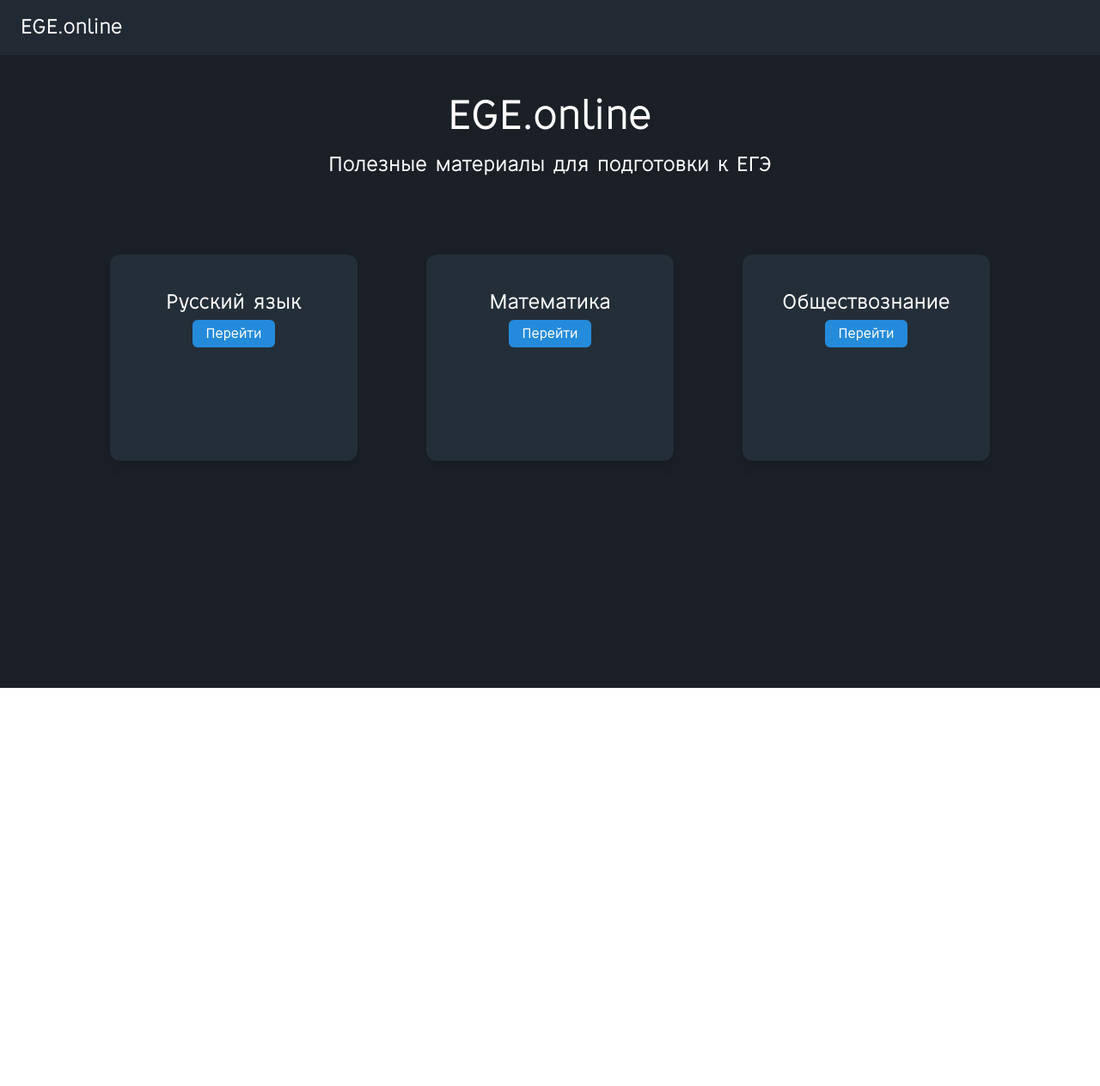
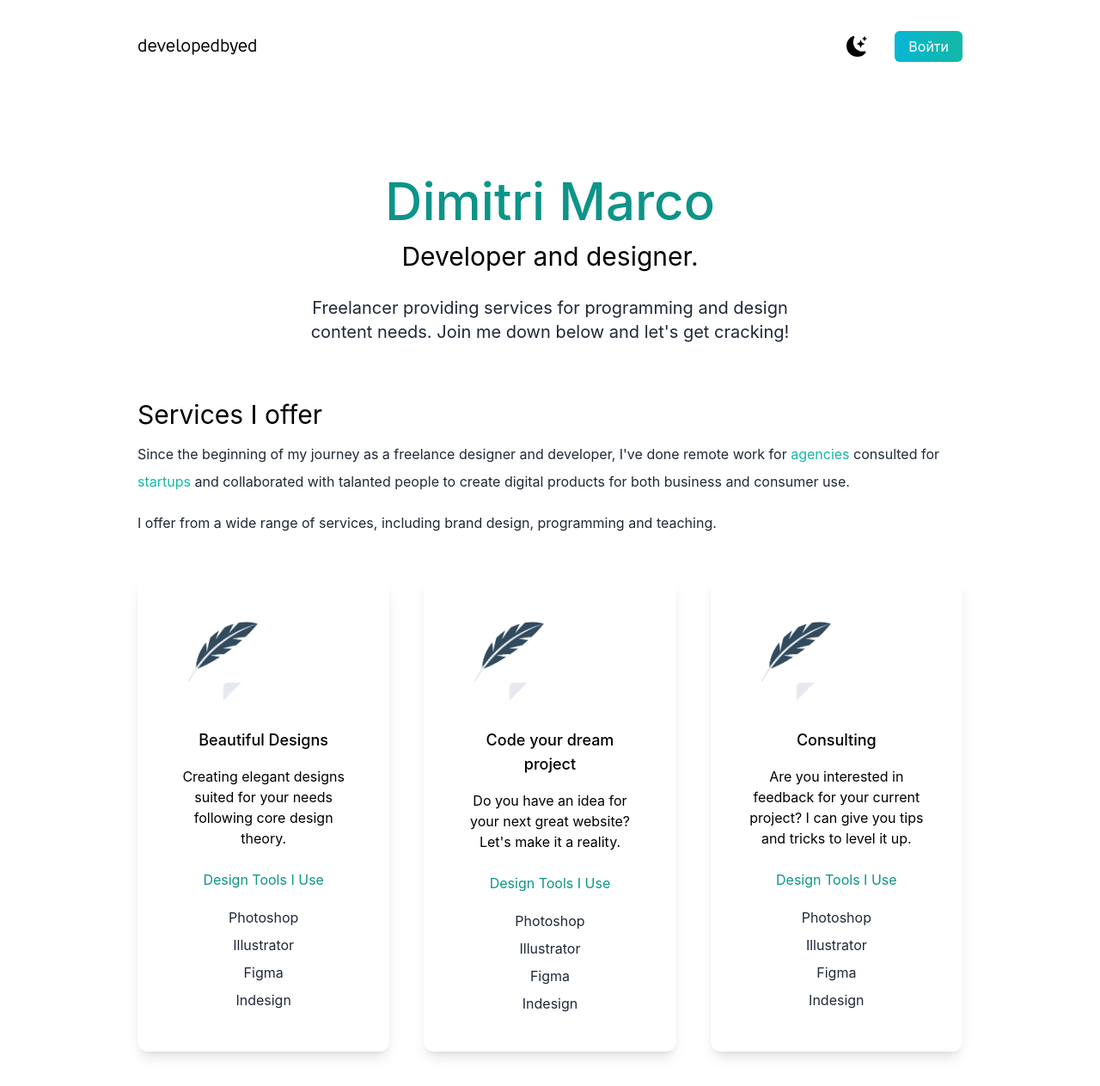
Before and after one commit to reihellcat/ege.online, a Next.js app: page / in a window 1280 px wide. Shown: the whole page at 86% size. Before the commit the page ends 800 px from the top, so only its background shows below. Built offline with nearby package versions, Linux system fonts and the light colour scheme.

Commit message:
first commit

```diff
--- a/pages/index.js
+++ b/pages/index.js
@@ -1,45 +1,120 @@
 import Head from "next/head";
+import {
+  AiFillTwitterCircle,
+  AiFillLinkedin,
+  AiFillYoutube,
+} from "react-icons/ai";
+import { BsFillMoonStarsFill } from "react-icons/bs";
+import { useState } from "react";
+import deved from "../public/russian.png";
 import Image from "next/image";
-import styles from "../styles/Home.module.css";
-import { BsFillMoonStarsFill, BsTelegram } from "react-icons/bs";
-import { MdMenuBook } from "react-icons/md";
-import { TbMath } from 'react-icons/tb'
 
 export default function Home() {
+  const [darkMode, setDarkMode] = useState(false);
+
   return (
-    <div>
+    <div className={darkMode ? "dark" : ""}>
       <Head>
-        <title>ЕГЭ.online</title>
+        <title>Create Next App</title>
         <meta name="description" content="Generated by create next app" />
         <link rel="icon" href="/favicon.ico" />
       </Head>
-
-      <main className=" text-white bg-[#1A2026] font-apple123">
-        <section className="min-h-screen">
-          <nav className="p-4 flex bg-[#212932] justify-between">
-            <h1 className="text-2xl ml-2">EGE.online</h1>
+      <main className=" bg-white px-10 dark:bg-gray-900 md:px-20 lg:px-40">
+        <section className="">
+          <nav className="py-10 mb-12 flex justify-between dark:text-white">
+            <h1 className="font-apple123 text-xl">developedbyed</h1>
+            <ul className="flex items-center">
+              <li>
+                <BsFillMoonStarsFill
+                  onClick={() => setDarkMode(!darkMode)}
+                  className=" cursor-pointer text-2xl"
+                />
+              </li>
+              <li>
+                <a
+                  className="bg-gradient-to-r from-cyan-500 text- to-teal-500 text-white px-4 py-2 border-none rounded-md ml-8"
+                  href="#"
+                >
+                  Войти
+                </a>
+              </li>
+            </ul>
           </nav>
-          <div className="text-center p-10">
-            <h2 className="text-5xl py-2 font-medium">EGE.online</h2>
-            <h3 className="text-2xl py-2">
-              Полезные материалы для подготовки к ЕГЭ
+          <div className="text-center p-10 py-10">
+            <h2 className="text-5xl py-2 text-teal-600 font-medium dark:text-teal-400 md:text-6xl">
+              Dimitri Marco
+            </h2>
+            <h3 className="text-2xl py-2 dark:text-white md:text-3xl">
+              Developer and designer.
             </h3>
+            <p className="text-md py-5 leading-8 text-gray-800 dark:text-gray-200 max-w-xl mx-auto md:text-xl">
+              Freelancer providing services for programming and design content
+              needs. Join me down below and let's get cracking!
+            </p>
+          </div>
+        </section>
+        <section>
+          <div>
+            <h3 className="text-3xl py-1 dark:text-white ">Services I offer</h3>
+            <p className="text-md py-2 leading-8 text-gray-800 dark:text-gray-200">
+              Since the beginning of my journey as a freelance designer and
+              developer, I've done remote work for
+              <span className="text-teal-500"> agencies </span>
+              consulted for <span className="text-teal-500">startups </span>
+              and collaborated with talanted people to create digital products
+              for both business and consumer use.
+            </p>
+            <p className="text-md py-2 leading-8 text-gray-800 dark:text-gray-200">
+              I offer from a wide range of services, including brand design,
+              programming and teaching.
+            </p>
+          </div>
+          <div className="lg:flex gap-10">
+            <div className="text-center shadow-lg p-10 rounded-xl my-10  dark:bg-white flex-1">
+              <Image src={deved} width={100} height={100} />
+              <h3 className="text-lg font-medium pt-8 pb-2  ">
+                Beautiful Designs
+              </h3>
+              <p className="py-2">
+                Creating elegant designs suited for your needs following core
+                design theory.
+              </p>
+              <h4 className="py-4 text-teal-600">Design Tools I Use</h4>
+              <p className="text-gray-800 py-1">Photoshop</p>
+              <p className="text-gray-800 py-1">Illustrator</p>
+              <p className="text-gray-800 py-1">Figma</p>
+              <p className="text-gray-800 py-1">Indesign</p>
             </div>
-            <div className="flex justify-center">
-            <div className="justify-center text-center shadow-lg bg-[#242E38] py-10 rounded-xl m-10 h-60 w-72">
-              <h2 className="text-2xl mb-2">Русский язык</h2>
-              <a className="bg-[#248BDA] hover:bg-[#207CC2] text-white px-4 py-2 rounded-md mt-5" href="/russian">Перейти</a>
+            <div className="text-center shadow-lg p-10 rounded-xl my-10 dark:bg-white flex-1">
+              <Image src={deved} width={100} height={100} />
+              <h3 className="text-lg font-medium pt-8 pb-2 ">
+                Code your dream project
+              </h3>
+              <p className="py-2">
+                Do you have an idea for your next great website? Let's make it a
+                reality.
+              </p>
+              <h4 className="py-4 text-teal-600">Design Tools I Use</h4>
+              <p className="text-gray-800 py-1">Photoshop</p>
+              <p className="text-gray-800 py-1">Illustrator</p>
+              <p className="text-gray-800 py-1">Figma</p>
+              <p className="text-gray-800 py-1">Indesign</p>
             </div>
-            <div className="justify-center text-center shadow-lg bg-[#242E38] py-10 rounded-xl m-10 h-60 w-72">
-              <h2 className="text-2xl mb-2">Математика</h2>
-              <a className="bg-[#248BDA] hover:bg-[#207CC2] text-white px-4 py-2 rounded-md mt-5" href="/math">Перейти</a>
-            </div>
-            <div className="justify-center text-center shadow-lg bg-[#242E38] py-10 rounded-xl m-10 h-60 w-72">
-              <h2 className="text-2xl mb-2">Обществознание</h2>
-              <a className="bg-[#248BDA] hover:bg-[#207CC2] text-white px-4 py-2 rounded-md mt-5" href="/social">Перейти</a>
+            <div className="text-center shadow-lg p-10 rounded-xl my-10 dark:bg-white flex-1">
+              <Image src={deved} width={100} height={100} />
+              <h3 className="text-lg font-medium pt-8 pb-2 ">Consulting</h3>
+              <p className="py-2">
+                Are you interested in feedback for your current project? I can
+                give you tips and tricks to level it up.
+              </p>
+              <h4 className="py-4 text-teal-600">Design Tools I Use</h4>
+              <p className="text-gray-800 py-1">Photoshop</p>
+              <p className="text-gray-800 py-1">Illustrator</p>
+              <p className="text-gray-800 py-1">Figma</p>
+              <p className="text-gray-800 py-1">Indesign</p>
             </div>
           </div>
-          </section>
+        </section>
       </main>
     </div>
   );
```
Also changed, not shown: public/russian.png (added).
